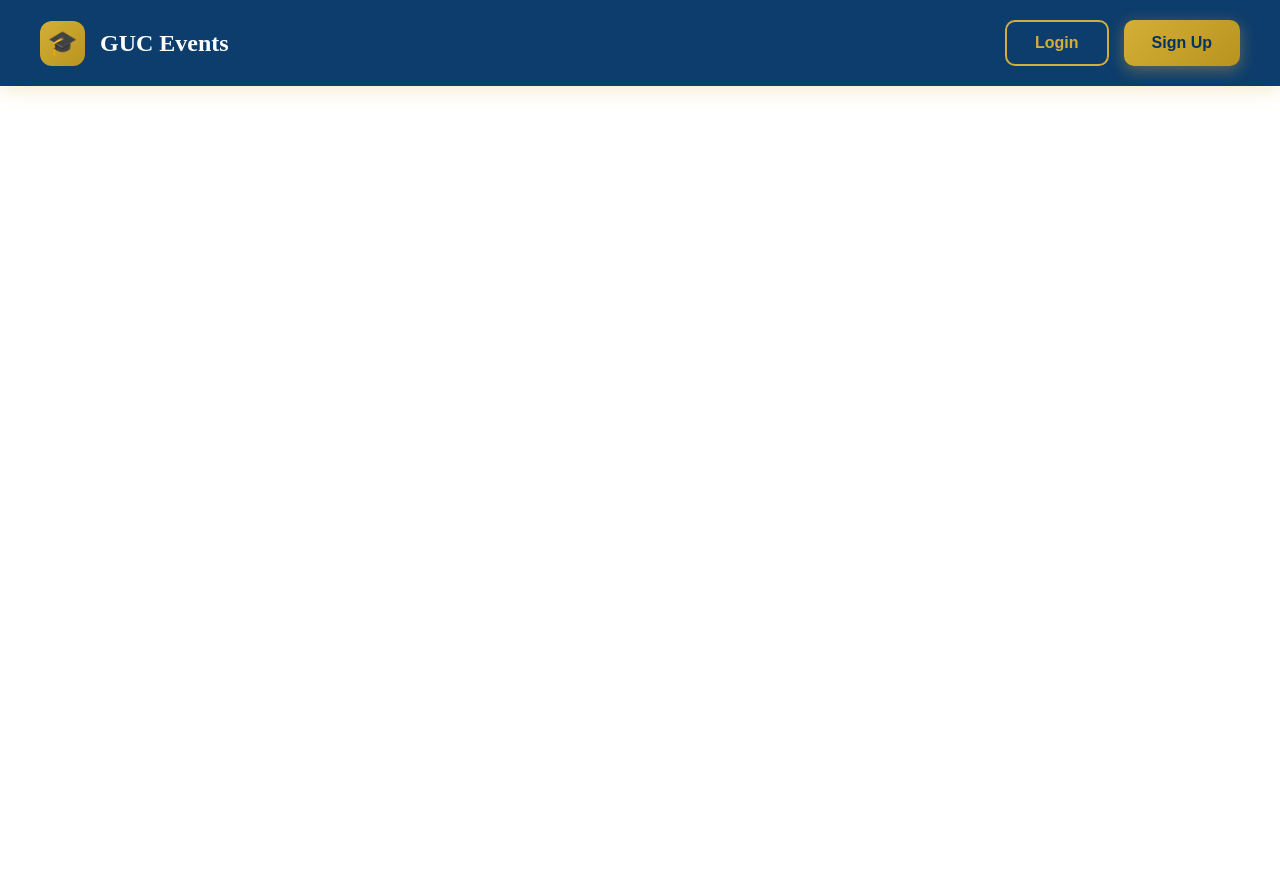
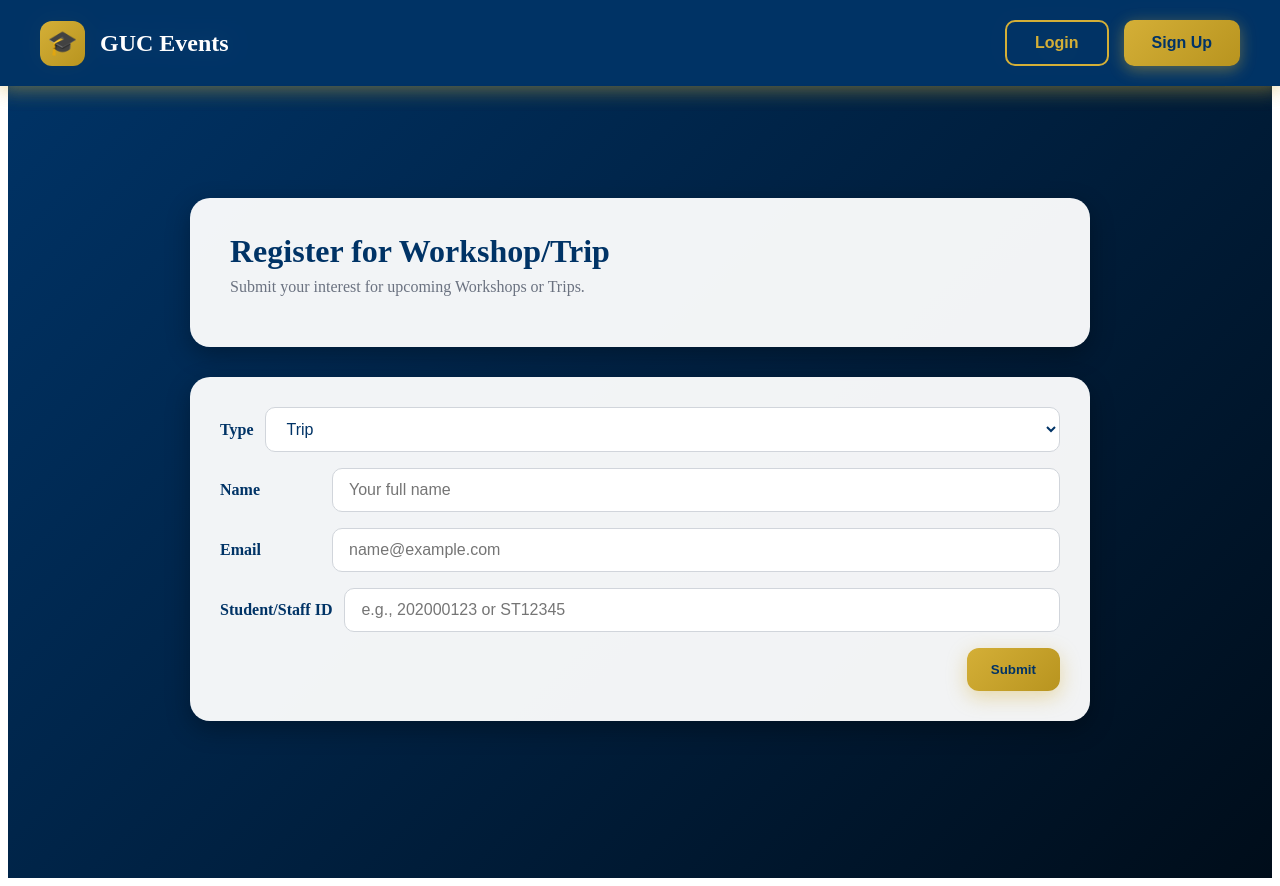
Before and after one commit to abdamin004/Appify, a React (Create React App) app in the folder frontend/: page /register-events in a window 1280 px wide. Before the commit the page ends 800 px from the top, so only its background shows below. Built offline with nearby package versions, Linux system fonts and the light colour scheme; no server answers.

Commit message:
added register for trips/workshops

```diff
--- a/frontend/src/App.jsx
+++ b/frontend/src/App.jsx
@@ -26,6 +26,7 @@ import VendorApplications from "./components/Admin/VendorApplications";
 import AdminNotifications from "./components/Admin/AdminNotifications";
 import CommentModeration from "./components/Admin/CommentModeration";
 import ViewEvents from "./components/Admin/ViewEvents";
+import RegisterEvents from "./components/RegisterEvents";
 
 
 function App() {
@@ -57,6 +58,7 @@ function App() {
           <Route path="/ChooseRole" element={<ChooseRole />} />
           <Route path="/VendorDashboard" element={<VendorDashboard />} />
           <Route path="/Student-dashboard" element={<StudentDashboard />} />
+          <Route path="/student-dashboard" element={<StudentDashboard />} />
           <Route path="/EventOfficeDashboard" element={<EventOfficeDashboard />} />
           <Route path="/ProfessorDashboard" element={<ProfessorDashboard />} />
           <Route path="/StaffDashboard" element={<StaffDashboard />} />
@@ -70,6 +72,7 @@ function App() {
           <Route path="/professor/workshops" element={<WorkshopsManager />} />
           {/* Public events listing */}
           <Route path="/events" element={<EventList />} />
+          <Route path="/register-events" element={<RegisterEvents />} />
 
 
           <Route path="/TaDashboard" element={<TaDashboard />} />
--- a/frontend/src/components/Dashboards/StudentDashboard.jsx
+++ b/frontend/src/components/Dashboards/StudentDashboard.jsx
@@ -8,6 +8,7 @@ function StudentDashboard() {
   const [activeTab, setActiveTab] = useState("browse");
   const [registeredEvents, setRegisteredEvents] = useState([]);
   const [courts, setCourts] = useState([]);
+  const [presetType, setPresetType] = useState("");
 
   const storedUser = localStorage.getItem("user");
   const user = storedUser
@@ -205,6 +206,26 @@ function StudentDashboard() {
               🎯 Browse Events
             </button>
 
+            {/* Register Events button inside the same bar */}
+            <button
+              onClick={() => (window.location.href = "/register-events")}
+              style={{
+                flex: 1,
+                padding: "15px 30px",
+                background: "linear-gradient(135deg, #d4af37 0%, #b8941f 100%)",
+                color: "#003366",
+                border: "none",
+                borderRadius: "15px",
+                fontSize: "1rem",
+                fontWeight: "700",
+                cursor: "pointer",
+                transition: "all 0.3s",
+                boxShadow: "0 6px 20px rgba(212, 175, 55, 0.4)",
+              }}
+            >
+              Register Events
+            </button>
+
             <button
               onClick={() => setActiveTab("registered")}
               style={{
@@ -246,10 +267,11 @@ function StudentDashboard() {
             >
               🏀 Courts
             </button>
+
           </div>
 
           {/* Content */}
-          {activeTab === "browse" && <EventsList />}
+          {activeTab === "browse" && <EventsList presetType={presetType} />}
           {activeTab === "registered" && <MyEventsList events={registeredEvents} />}
           {activeTab === "courts" && <CourtsList courts={courts} />}
         </div>
--- a/frontend/src/components/EventList.jsx
+++ b/frontend/src/components/EventList.jsx
@@ -4,7 +4,7 @@ import EventCard from "./EventCard";
 import Navbar from "./Navbar";
 import { API_BASE } from "../services/eventService";
 
-function EventsList() {
+function EventsList({ presetType = "" }) {
   const navigate = useNavigate();
   const [events, setEvents] = useState([]);
   const [loading, setLoading] = useState(true);
@@ -21,6 +21,12 @@ function EventsList() {
   useEffect(() => {
     fetchEvents();
   }, [filters]);
+
+  // Apply a preset event type filter passed from parent (e.g., Student Dashboard)
+  useEffect(() => {
+    if (!presetType) return;
+    setFilters((prev) => (prev.type === presetType ? prev : { ...prev, type: presetType }));
+  }, [presetType]);
 
   const fetchEvents = async () => {
     try {
@@ -254,6 +260,7 @@ function EventsList() {
                 <option value="/events-office/conferences">Conferences</option>
                 <option value="/events-office/gym-sessions">Gym Sessions</option>
                 <option value="/professor/workshops">Workshops</option>
+                <option value="/register-events">Register (Workshops/Trips)</option>
               </select>
 
               <button
--- /dev/null
+++ b/frontend/src/components/RegisterEvents.jsx
@@ -0,0 +1,168 @@
+import React, { useState } from "react";
+import Navbar from "./Navbar";
+
+export default function RegisterEvents() {
+  const [form, setForm] = useState({ type: "Trip", name: "", email: "", id: "" });
+  const [submitting, setSubmitting] = useState(false);
+  const [success, setSuccess] = useState("");
+  const [error, setError] = useState("");
+
+  const inputStyle = {
+    padding: "12px 16px",
+    borderRadius: "10px",
+    border: "1px solid #d1d5db",
+    background: "#fff",
+    outline: "none",
+    color: "#003366",
+    fontSize: "1rem",
+    flex: 1,
+    minWidth: "220px",
+  };
+
+  function validate() {
+    if (!form.name.trim() || !form.email.trim() || !form.id.trim()) {
+      setError("Please fill in all fields.");
+      return false;
+    }
+    if (!/^[^@\s]+@[^@\s]+\.[^@\s]+$/.test(form.email)) {
+      setError("Please enter a valid email address.");
+      return false;
+    }
+    return true;
+  }
+
+  async function onSubmit(e) {
+    e.preventDefault();
+    setError("");
+    setSuccess("");
+    if (!validate()) return;
+    setSubmitting(true);
+    try {
+      // No backend endpoint provided. Simulate submission and show success.
+      await new Promise((r) => setTimeout(r, 600));
+      setSuccess("Registration submitted. You will be contacted soon.");
+      // Optionally clear form
+      setForm({ type: form.type, name: "", email: "", id: "" });
+    } catch (err) {
+      setError(err.message || "Submission failed");
+    } finally {
+      setSubmitting(false);
+    }
+  }
+
+  return (
+    <div
+      style={{
+        minHeight: "100vh",
+        background: "linear-gradient(135deg, #003366 0%, #000d1a 100%)",
+        position: "relative",
+        overflow: "hidden",
+      }}
+    >
+      <Navbar />
+
+      <div style={{ paddingTop: "120px", padding: "120px 40px 80px", position: "relative", zIndex: 1 }}>
+        <div style={{ maxWidth: "900px", margin: "0 auto" }}>
+          <div
+            style={{
+              background: "rgba(255,255,255,0.95)",
+              padding: "35px 40px",
+              borderRadius: "20px",
+              boxShadow: "0 8px 25px rgba(0,0,0,0.3)",
+              marginBottom: "30px",
+            }}
+          >
+            <h1 style={{ color: "#003366", margin: 0 }}>Register for Workshop/Trip</h1>
+            <p style={{ color: "#6b7280", marginTop: "8px" }}>
+              Submit your interest for upcoming Workshops or Trips.
+            </p>
+          </div>
+
+          <form
+            onSubmit={onSubmit}
+            style={{
+              background: "rgba(255,255,255,0.95)",
+              padding: "30px",
+              borderRadius: "20px",
+              boxShadow: "0 8px 25px rgba(0,0,0,0.3)",
+              display: "flex",
+              flexDirection: "column",
+              gap: "16px",
+            }}
+          >
+            <div style={{ display: "flex", gap: "12px", flexWrap: "wrap" }}>
+              <label style={{ color: "#003366", fontWeight: 600, alignSelf: "center" }}>Type</label>
+              <select
+                value={form.type}
+                onChange={(e) => setForm({ ...form, type: e.target.value })}
+                style={inputStyle}
+              >
+                <option value="Trip">Trip</option>
+                <option value="Workshop">Workshop</option>
+              </select>
+            </div>
+
+            <div style={{ display: "flex", gap: "12px", flexWrap: "wrap" }}>
+              <label style={{ color: "#003366", fontWeight: 600, alignSelf: "center", minWidth: 100 }}>Name</label>
+              <input
+                type="text"
+                value={form.name}
+                onChange={(e) => setForm({ ...form, name: e.target.value })}
+                placeholder="Your full name"
+                style={inputStyle}
+              />
+            </div>
+
+            <div style={{ display: "flex", gap: "12px", flexWrap: "wrap" }}>
+              <label style={{ color: "#003366", fontWeight: 600, alignSelf: "center", minWidth: 100 }}>Email</label>
+              <input
+                type="email"
+                value={form.email}
+                onChange={(e) => setForm({ ...form, email: e.target.value })}
+                placeholder="name@example.com"
+                style={inputStyle}
+              />
+            </div>
+
+            <div style={{ display: "flex", gap: "12px", flexWrap: "wrap" }}>
+              <label style={{ color: "#003366", fontWeight: 600, alignSelf: "center", minWidth: 100 }}>Student/Staff ID</label>
+              <input
+                type="text"
+                value={form.id}
+                onChange={(e) => setForm({ ...form, id: e.target.value })}
+                placeholder="e.g., 202000123 or ST12345"
+                style={inputStyle}
+              />
+            </div>
+
+            {error && (
+              <div style={{ color: "#b91c1c", fontWeight: 600 }}>{error}</div>
+            )}
+            {success && (
+              <div style={{ color: "#065f46", fontWeight: 600 }}>{success}</div>
+            )}
+
+            <div style={{ display: "flex", gap: 12, justifyContent: "flex-end" }}>
+              <button
+                type="submit"
+                disabled={submitting}
+                style={{
+                  padding: "14px 24px",
+                  background: "linear-gradient(135deg, #d4af37 0%, #b8941f 100%)",
+                  color: "#003366",
+                  border: "none",
+                  borderRadius: "12px",
+                  fontWeight: 800,
+                  cursor: "pointer",
+                  boxShadow: "0 6px 20px rgba(212, 175, 55, 0.4)",
+                }}
+              >
+                {submitting ? "Submitting..." : "Submit"}
+              </button>
+            </div>
+          </form>
+        </div>
+      </div>
+    </div>
+  );
+}
```
